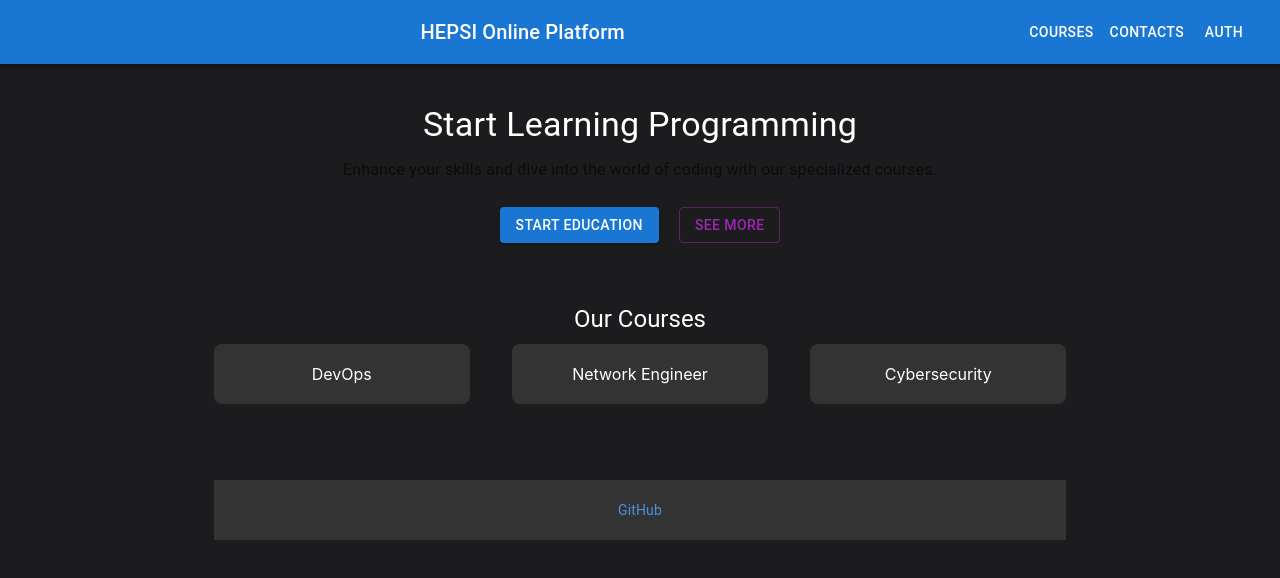
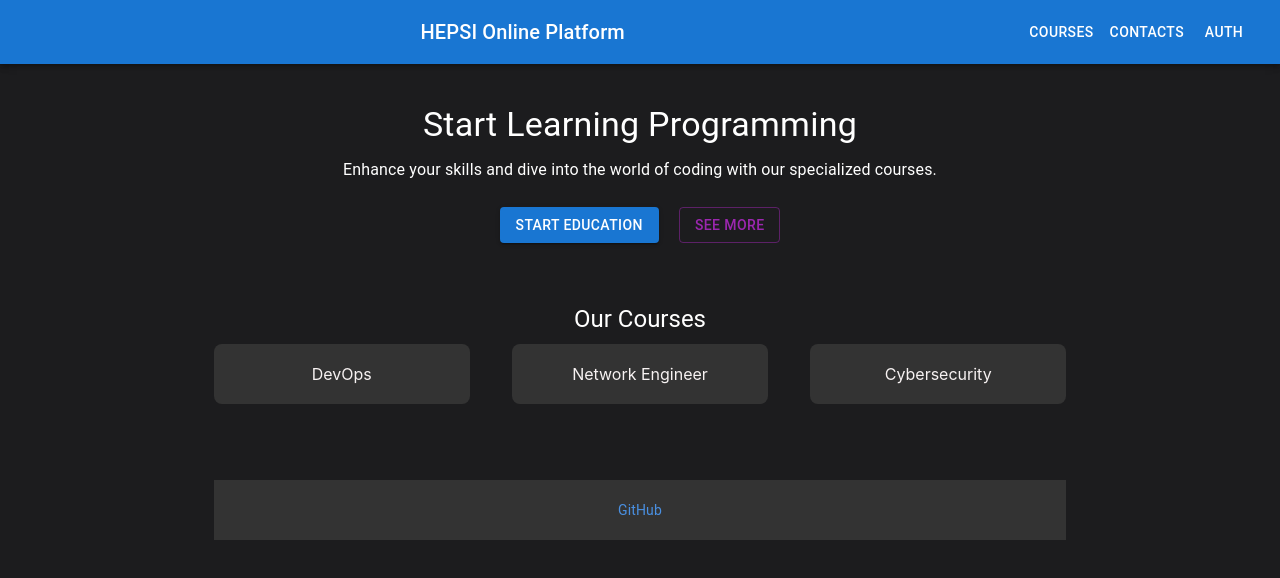
Before and after one commit to antago7/HEPSI, a React (Create React App) app in the folder hepsi_frontend/: page / in a window 1280 px wide. Shown: the top 578 px of the page. Built offline with nearby package versions, Linux system fonts and the light colour scheme.

Commit message:
empty commit

```diff
--- a/hepsi_frontend/src/components/pages/home/home.css
+++ b/hepsi_frontend/src/components/pages/home/home.css
@@ -35,7 +35,7 @@
     background-color: #333;
     padding: 20px;
     border-radius: 8px;
-    color: #ffffff;
+    color: #f7f2f2;
     transition: transform 0.3s ease;
 }
 
--- a/hepsi_frontend/src/components/pages/home/home.js
+++ b/hepsi_frontend/src/components/pages/home/home.js
@@ -22,7 +22,7 @@ const HomePage = () => {
                     <Typography variant="h4" gutterBottom>
                         Start Learning Programming
                     </Typography>
-                    <Typography variant="body1" color="textSecondary" gutterBottom>
+                    <Typography variant="body1" color="white" gutterBottom>
                         Enhance your skills and dive into the world of coding with our specialized courses.
                     </Typography>
                     <div className="button-group">
```
